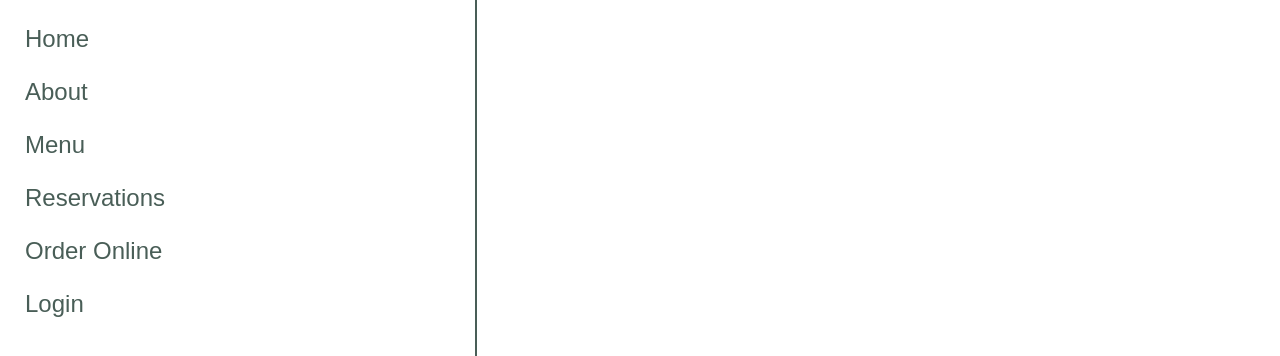
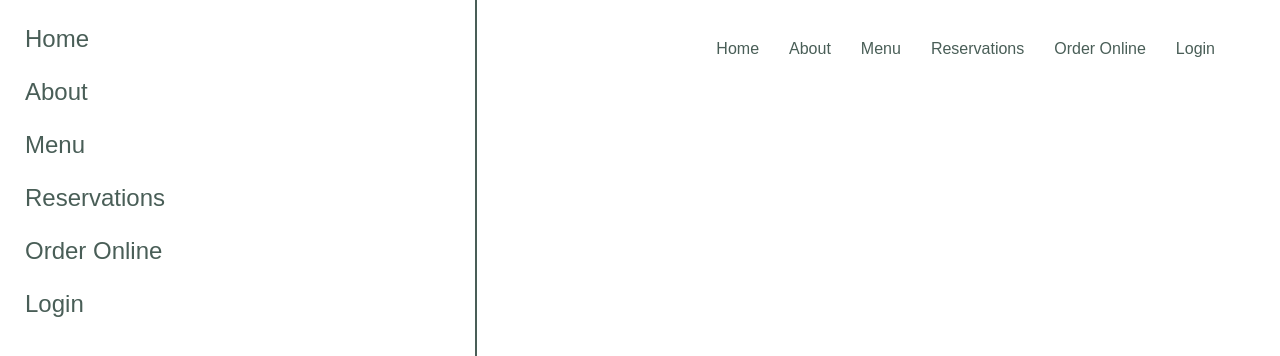
Before and after one commit to akinevans/little-lemon, a React (Create React App) app: page / in a window 1280 px wide. Shown: the top 356 px of the page. Built offline with nearby package versions, Linux system fonts and the light colour scheme; a web font is replaced by a local one.

Commit message:
update navigation component

```diff
--- a/src/components/Navigation/Navigation.js
+++ b/src/components/Navigation/Navigation.js
@@ -35,7 +35,7 @@ export default function Navigation() {
     <>
       <nav className='nav'>
         <img className='nav-logo' src={logo} alt='a drawn lemon' />
-        <ul className={`ul ${showNavMenu ? "" : "hide"}`}>
+        <ul className='ul'>
           <li className='list-item'>
             <Link className='link' to='/'>
               Home
@@ -69,7 +69,7 @@ export default function Navigation() {
         </ul>
         <img
           src={displayMenuIcon()}
-          alt='hamburger menu icon'
+          alt='menu icon'
           className={`hamburger-img ${windowSize[0] <= 930 ? "" : "hide"}`}
           onClick={() => {
             setShowNavMenu(!showNavMenu);
@@ -77,7 +77,9 @@ export default function Navigation() {
         />
       </nav>
       {/* //& Nav Menu Modal Here */}
-      <NavMenu visible={showNavMenu ? "" : "hide-menu"} />
+      <NavMenu
+        visible={`${showNavMenu && windowSize[0] <= 930 ? "" : "hide-menu"}`}
+      />
     </>
   );
 }
```
